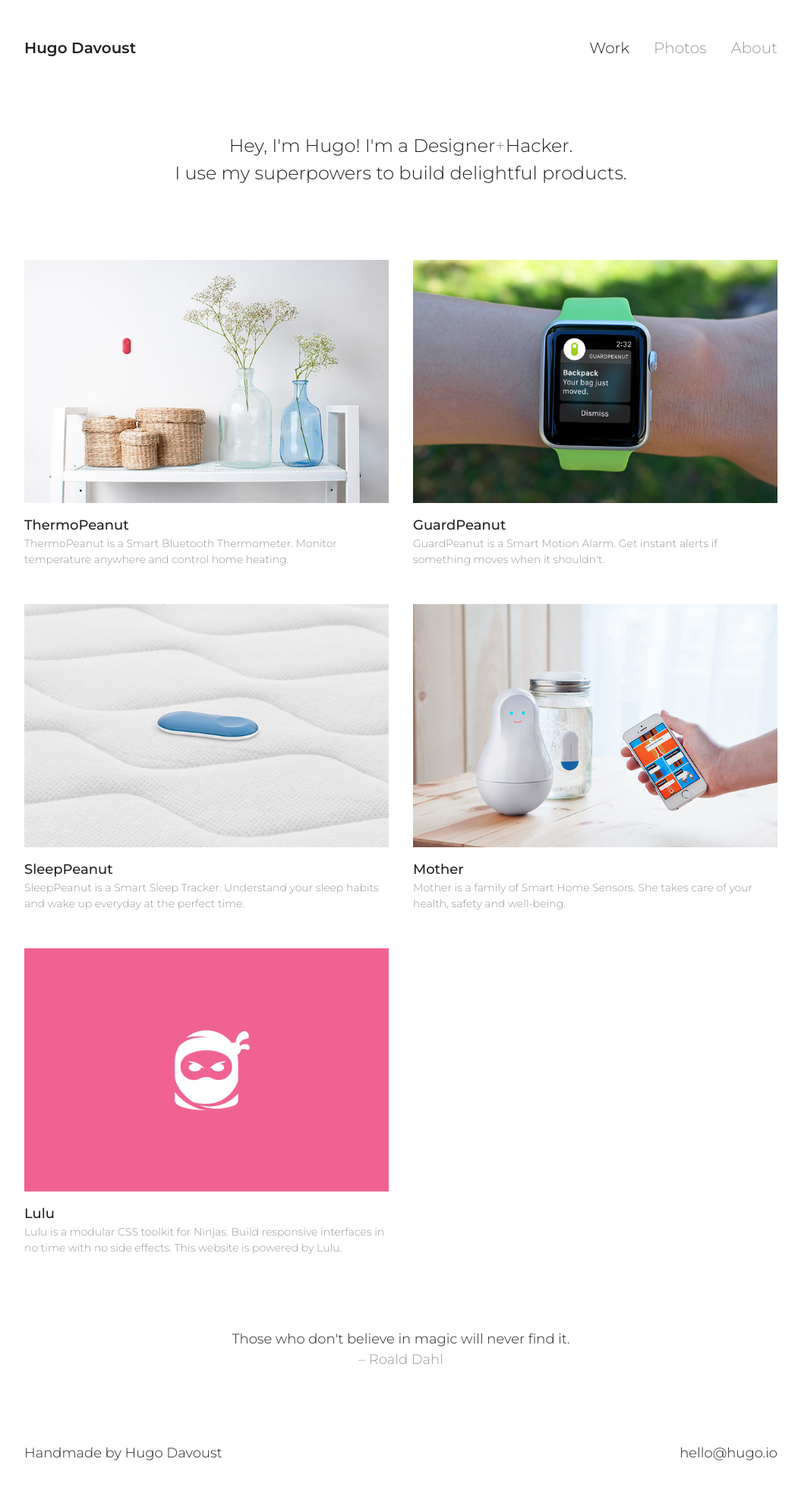
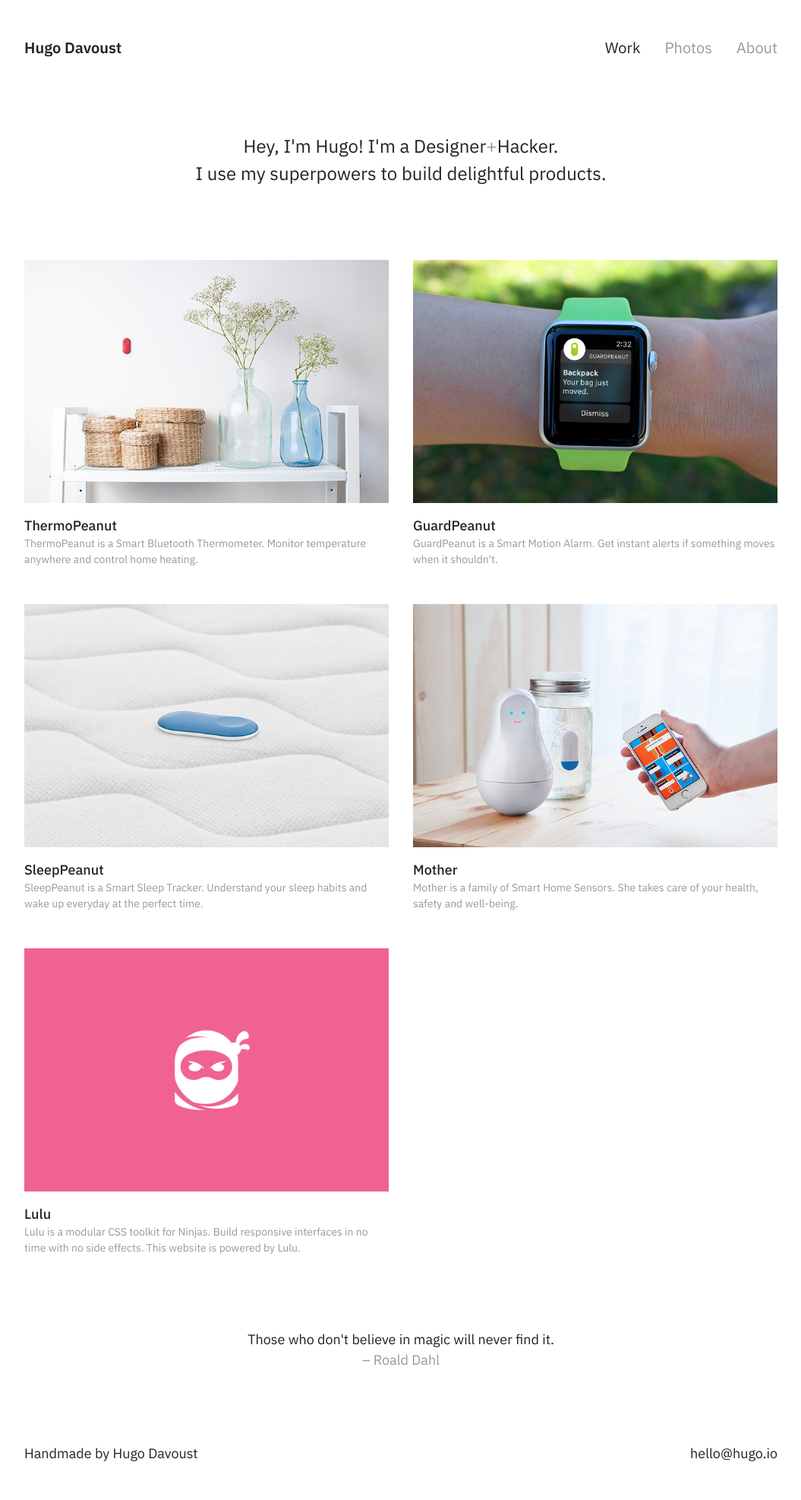
Before and after one commit to superhugo/superhugo.github.io, a Jekyll site: the page built from index.html, in a window 1280 px wide. Shown: the whole page at 76% size, without its empty margins (112-1167 px from the left). Built offline with Jekyll 4.4.1, drawn with Linux system fonts in a browser that asks for light colours.

Commit message:
change font: montserrat to ibm plex sans

```diff
--- a/_layouts/default.html
+++ b/_layouts/default.html
@@ -6,7 +6,7 @@
   <meta name="viewport" content="width=device-width, initial-scale=1">
   <title>{{ site.title }} {% if page.title %}{{ page.title }}{% else %}Designer+Hacker{% endif %}</title>
   <meta name="description" content="{{ site.description }}">
-  <link href="https://fonts.googleapis.com/css?family=Montserrat:300,400,500,600,700,800,900" rel="stylesheet">
+  <link href="https://fonts.googleapis.com/css?family=IBM+Plex+Sans:400,500,600" rel="stylesheet">
   <link rel="stylesheet" href="{{ "/assets/stylesheets/main.css" | relative_url }}">
   <link rel="icon" type="image/png" href="/favicon.png">
 </head>
--- a/_sass/_base.scss
+++ b/_sass/_base.scss
@@ -1,7 +1,7 @@
 body {
-  font-family: "Montserrat", sans-serif;
+  font-family: "IBM Plex Sans", sans-serif;
   font-size: 1.125rem;
-  font-weight: 300;
+  font-weight: 400;
 }
 
 a {
```
